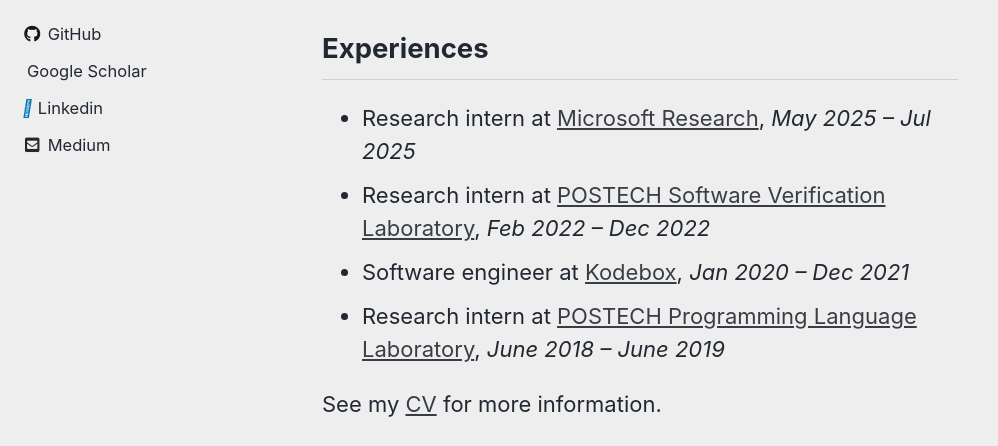
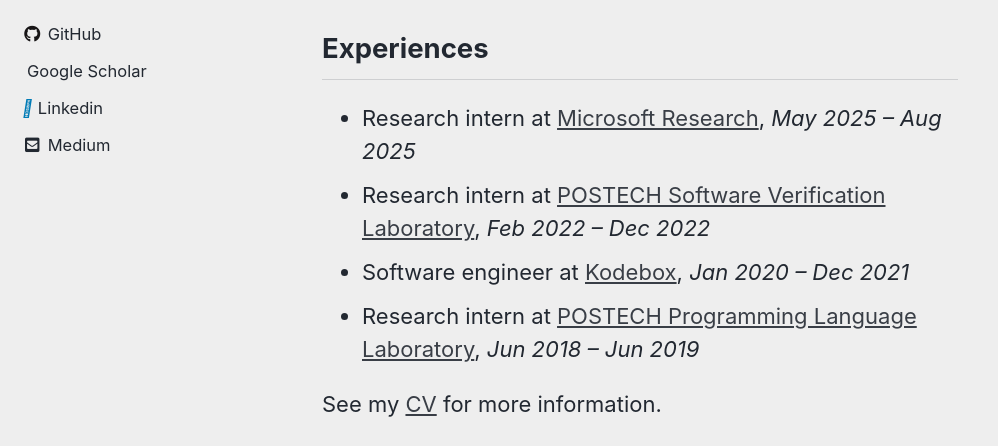
Before and after one commit to byeongjee/byeongjee.github.io, a Jekyll site: the page built from _pages/home.md, in a window 1280 px wide and 900 px high, scrolled down 847 px. Shown: the part 299-745 px from the top of the window, without its empty margins (0-998 px from the left). Built offline with Jekyll 4.4.1, drawn with Linux system fonts in a browser that asks for light colours; cached includes are drawn as plain includes; a style sheet for code colours, icons or effects is not loaded.

Commit message:
Update dates

```diff
--- a/_pages/home.md
+++ b/_pages/home.md
@@ -36,10 +36,10 @@
 
 ## Experiences
 
-- Research intern at [Microsoft Research](https://www.microsoft.com/en-us/research/group/datasystems/), *May 2025 -- Jul 2025*
+- Research intern at [Microsoft Research](https://www.microsoft.com/en-us/research/group/datasystems/), *May 2025 -- Aug 2025*
 - Research intern at [POSTECH Software Verification Laboratory](http://sv.postech.ac.kr/), *Feb 2022 -- Dec 2022*
 - Software engineer at [Kodebox](https://kodebox.io/), *Jan 2020 -- Dec 2021*
-- Research intern at [POSTECH Programming Language Laboratory](http://pl.postech.ac.kr/), *June 2018 -- June 2019*
+- Research intern at [POSTECH Programming Language Laboratory](http://pl.postech.ac.kr/), *Jun 2018 -- Jun 2019*
 
 See my [CV](https://byeongjee.me/assets/cv.pdf) for more information.
 
```
Also changed, not shown: 1 other file.
